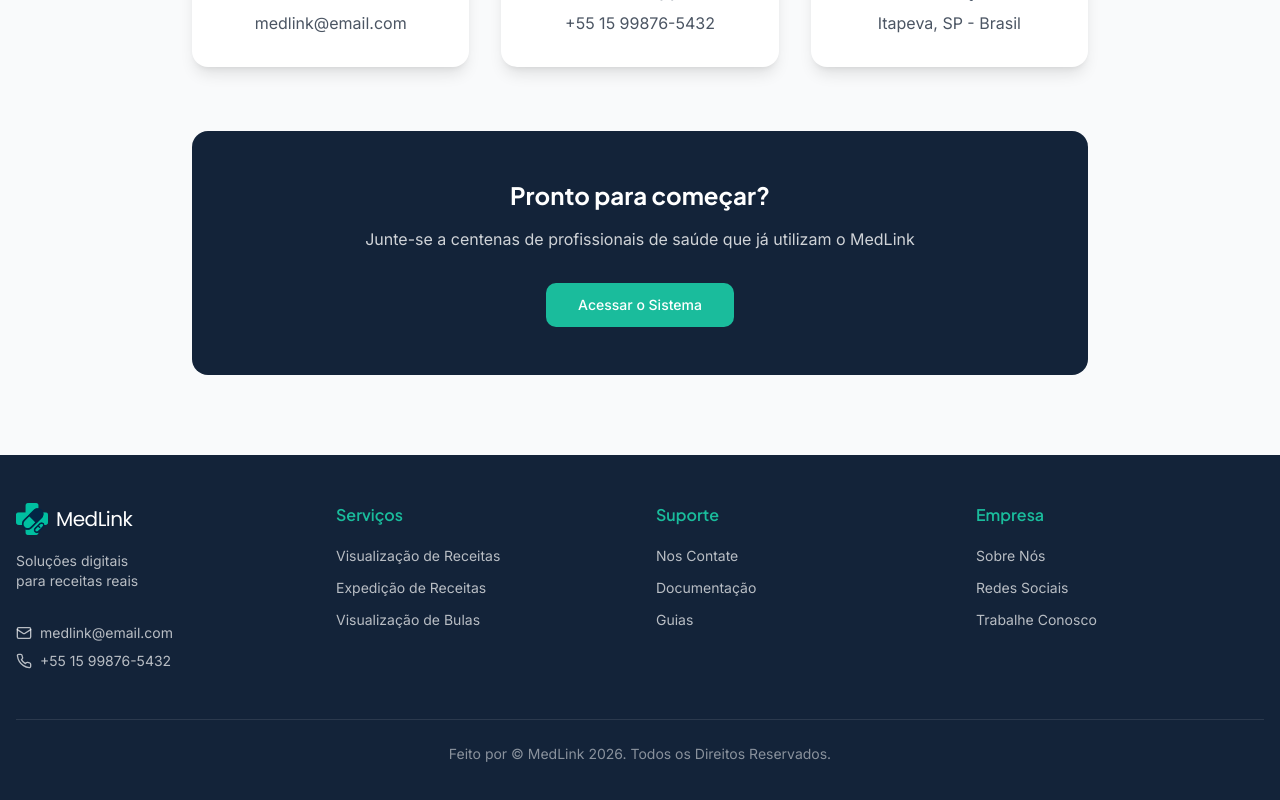
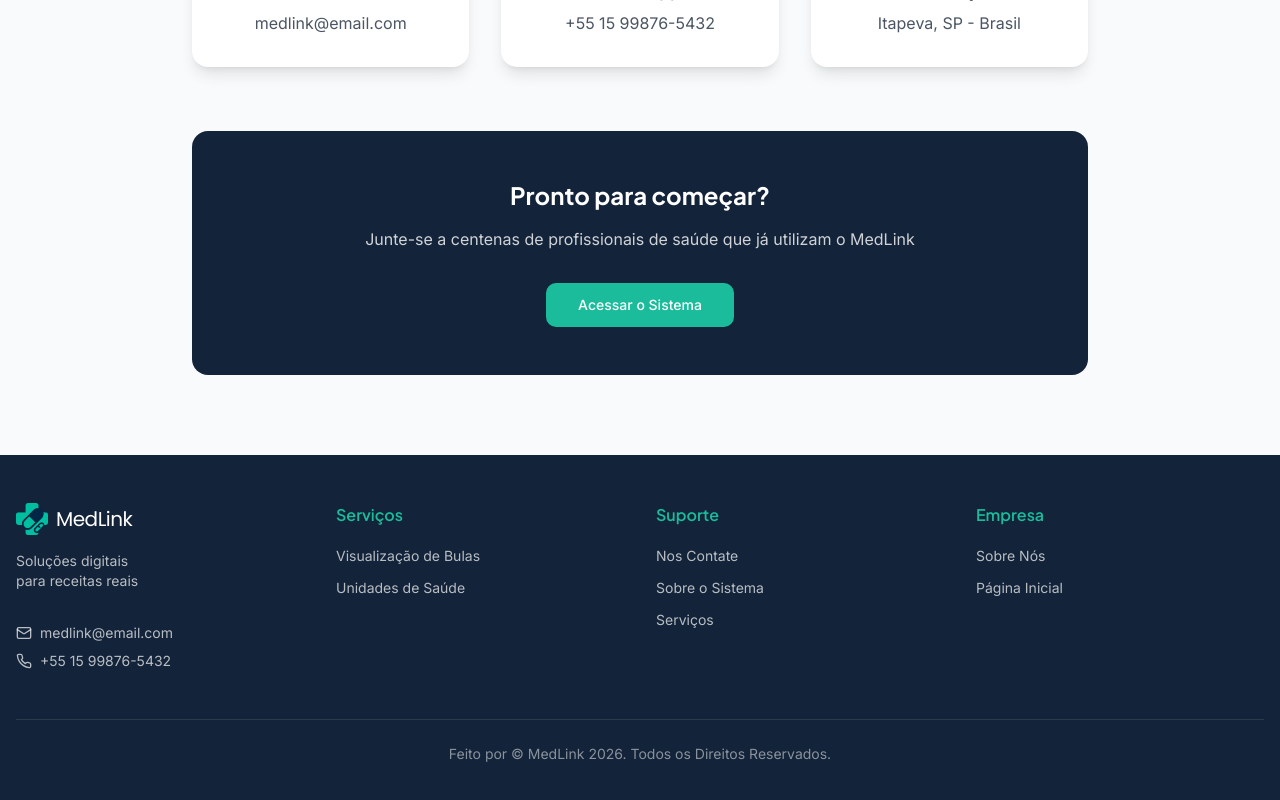
Before and after one commit to matheusdgc/medlink, a React (Vite) app: page /sobre in a window 1280 px wide. Shown: the part 2401-3201 px from the top of the page. Built offline with nearby package versions, Linux system fonts and the light colour scheme; no server answers; the HTML template or start-up script is replaced by a standard one.

Commit message:
Arrumado links do footer para rotas reais

```diff
--- a/src/components/layout/Footer.tsx
+++ b/src/components/layout/Footer.tsx
@@ -1,26 +1,40 @@
 import { MedLinkLogo } from "@/components/MedLinkLogo";
 import { Mail, Phone } from "lucide-react";
 import { Link } from "react-router-dom";
+import { useAuth } from "@/contexts/AuthContext";
 
-const footerLinks = {
-  servicos: [
-    { label: "Visualização de Receitas", href: "#" },
-    { label: "Expedição de Receitas", href: "#" },
-    { label: "Visualização de Bulas", href: "#" },
-  ],
-  suporte: [
-    { label: "Nos Contate", href: "#" },
-    { label: "Documentação", href: "#" },
-    { label: "Guias", href: "#" },
-  ],
-  empresa: [
-    { label: "Sobre Nós", href: "#" },
-    { label: "Redes Sociais", href: "#" },
-    { label: "Trabalhe Conosco", href: "#" },
-  ],
+const getFooterLinks = (userType?: string) => {
+  const servicosBase = [
+    { label: "Visualização de Bulas", href: userType === "MEDICO" ? "/medico/bulas" : userType === "FARMACIA" ? "/farmacia/bulas" : "/paciente/bulas" },
+    { label: "Unidades de Saúde", href: userType === "PACIENTE" ? "/paciente/unidades" : "/admin/unidades-saude" },
+  ];
+
+  if (userType === "MEDICO") {
+    servicosBase.unshift({ label: "Nova Receita", href: "/medico/nova-receita" });
+  } else if (userType === "FARMACIA") {
+    servicosBase.unshift({ label: "Validar Receita", href: "/farmacia/validar" });
+  } else if (userType === "PACIENTE") {
+    servicosBase.unshift({ label: "Minhas Receitas", href: "/paciente/receitas" });
+  }
+
+  return {
+    servicos: servicosBase,
+    suporte: [
+      { label: "Nos Contate", href: "/contato" },
+      { label: "Sobre o Sistema", href: "/sobre" },
+      { label: "Serviços", href: "/servicos" },
+    ],
+    empresa: [
+      { label: "Sobre Nós", href: "/sobre" },
+      { label: "Página Inicial", href: "/" },
+    ],
+  };
 };
 
 export const Footer = () => {
+  const { user } = useAuth();
+  const footerLinks = getFooterLinks(user?.tipo);
+
   return (
     <footer className="bg-navy text-white">
       <div className="container mx-auto px-4 py-12">
```
